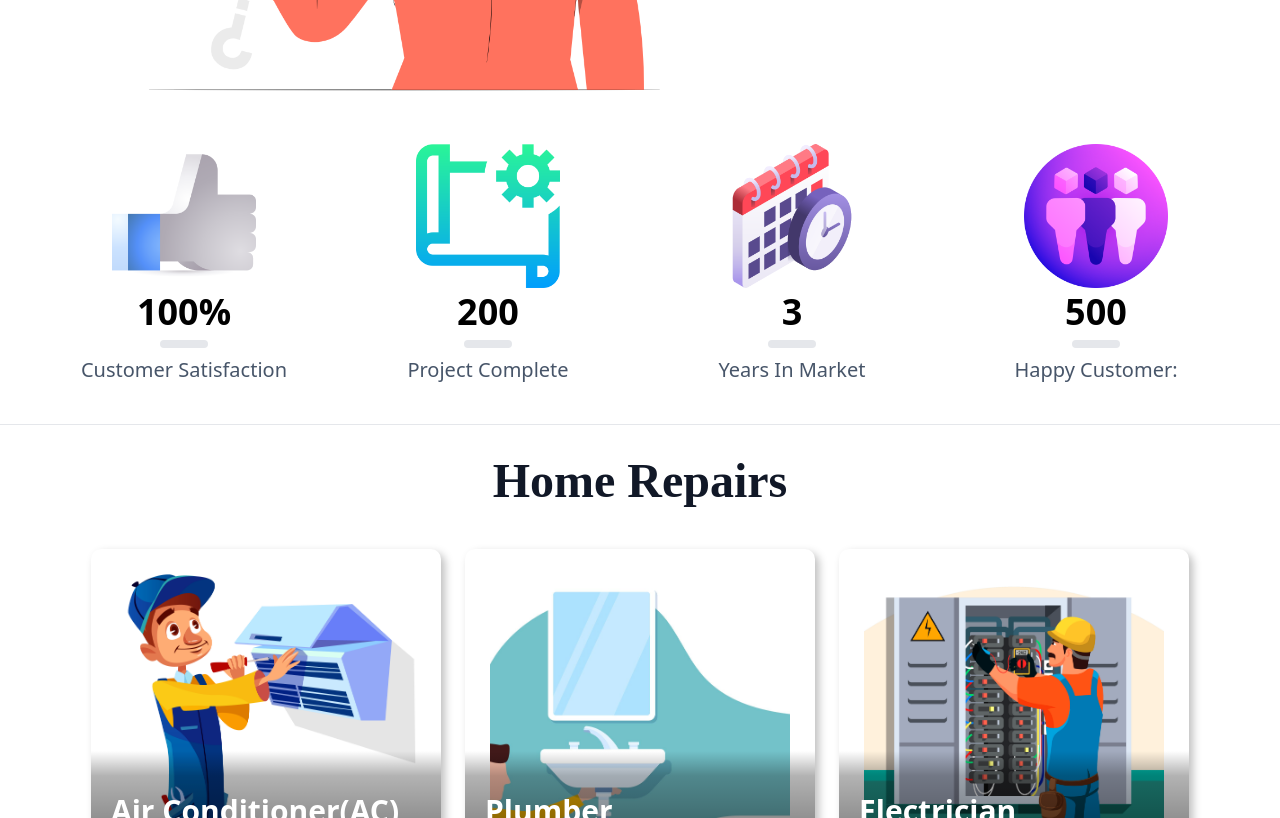
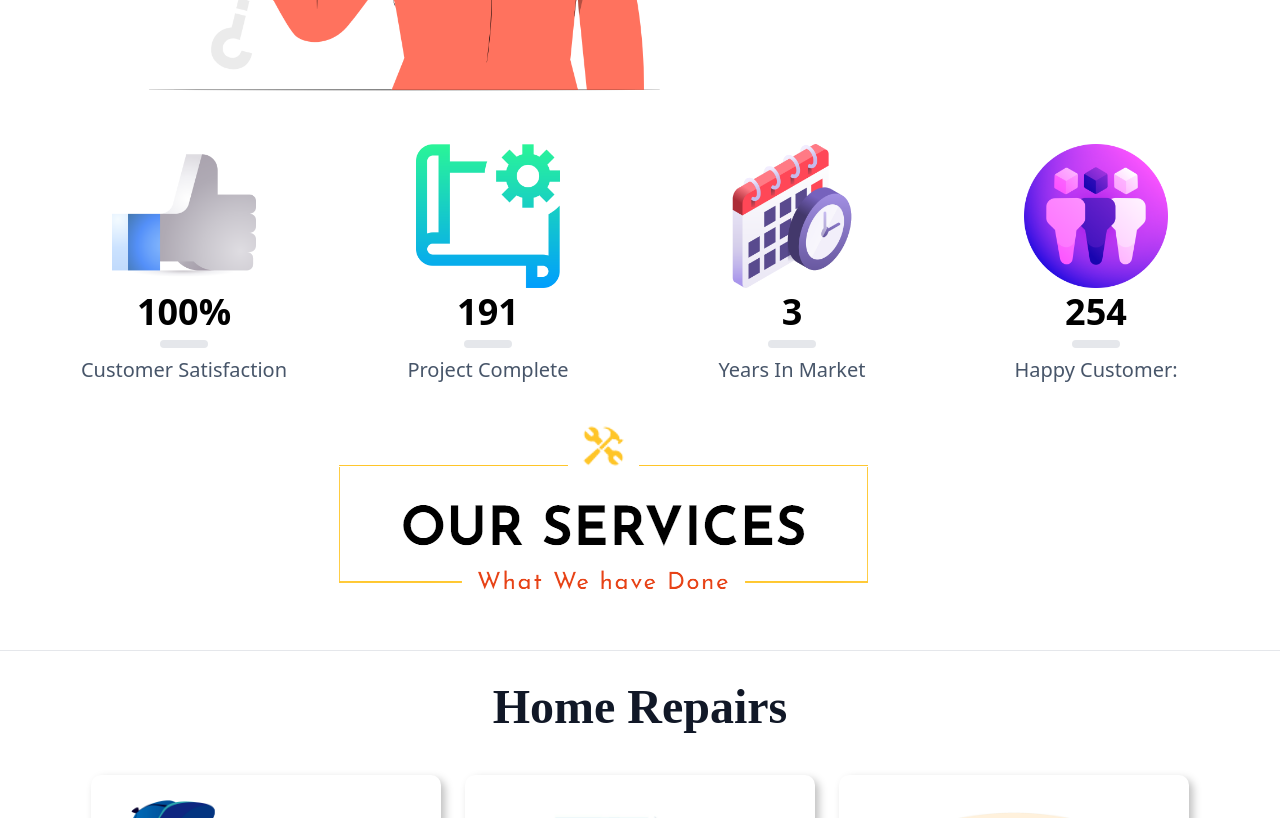
Before and after one commit to ABHI-ATG/Service-Provider, a React (Create React App) app: page / in a window 1280 px wide. Shown: the part 540-1358 px from the top of the page. Built offline with nearby package versions, Linux system fonts and the light colour scheme; a web font is replaced by a local one.

Commit message:
few changes

```diff
--- a/src/App.js
+++ b/src/App.js
@@ -9,7 +9,6 @@ import Home from './ComponentCommon/Home/Home';
 import Nav from './ComponentCommon/Nav/Nav';
 import Footer from './ComponentCommon/Footer/Footer'
 import './Css/index.css'
-import './Css/banner.css'
 import './Css/card.css'
 import './Css/search.css'
 
--- a/src/ComponentCommon/creport/CustomerSatisfaction.js
+++ b/src/ComponentCommon/creport/CustomerSatisfaction.js
@@ -19,7 +19,7 @@ const CustomerSatisfaction = () => {
         if (currentCustomerSatisfaction >= targetCustomerSatisfaction) {
           clearInterval(interval);
         }
-      }, 18);
+      }, 30);
     };
 
     const handleScroll = () => {
--- a/src/ComponentCommon/creport/Fullreport.js
+++ b/src/ComponentCommon/creport/Fullreport.js
@@ -6,11 +6,16 @@ import HappyCustomer from './HappyCustomer'
 
 export default function Fullreport() {
   return (
-    <div className=' text-black flex justify-center flex-wrap my-3'>
-        <CustomerSatisfaction/>
-        <ProjectCompleted/>
-        <YearsMarket/>
-        <HappyCustomer/>
+    <div>
+      <div className=' text-black flex justify-center flex-wrap my-3'>
+        <CustomerSatisfaction />
+        <ProjectCompleted />
+        <YearsMarket />
+        <HappyCustomer />
+      </div>
+      <div className=' flex justify-center  '>
+        <img src='./Images/aa.png' alt='ourServices'  />
+      </div>
     </div>
   )
 }
--- a/src/ComponentCommon/creport/HappyCustomer.js
+++ b/src/ComponentCommon/creport/HappyCustomer.js
@@ -19,7 +19,7 @@ const HappyCustomer = () => {
         if (currentCustomerSatisfaction >= targetCustomerSatisfaction) {
           clearInterval(interval);
         }
-      }, 14);
+      }, 30);
     };
 
     const handleScroll = () => {
--- a/src/ComponentCommon/creport/ProjectCompleted.js
+++ b/src/ComponentCommon/creport/ProjectCompleted.js
@@ -19,7 +19,7 @@ const ProjectCompleted = () => {
         if (currentCustomerSatisfaction >= targetCustomerSatisfaction) {
           clearInterval(interval);
         }
-      }, 10);
+      }, 20);
     };
 
     const handleScroll = () => {
--- a/src/ComponentCommon/creport/YearsMarket.js
+++ b/src/ComponentCommon/creport/YearsMarket.js
@@ -18,7 +18,7 @@ const YearsMarket = () => {
         if (currentCustomerSatisfaction >= targetCustomerSatisfaction) {
           clearInterval(interval);
         }
-      }, 12);
+      }, 30);
     };
 
     const handleScroll = () => {
```
Also changed, not shown: public/Images/aa.png (added), src/Css/banner.css (deleted).
